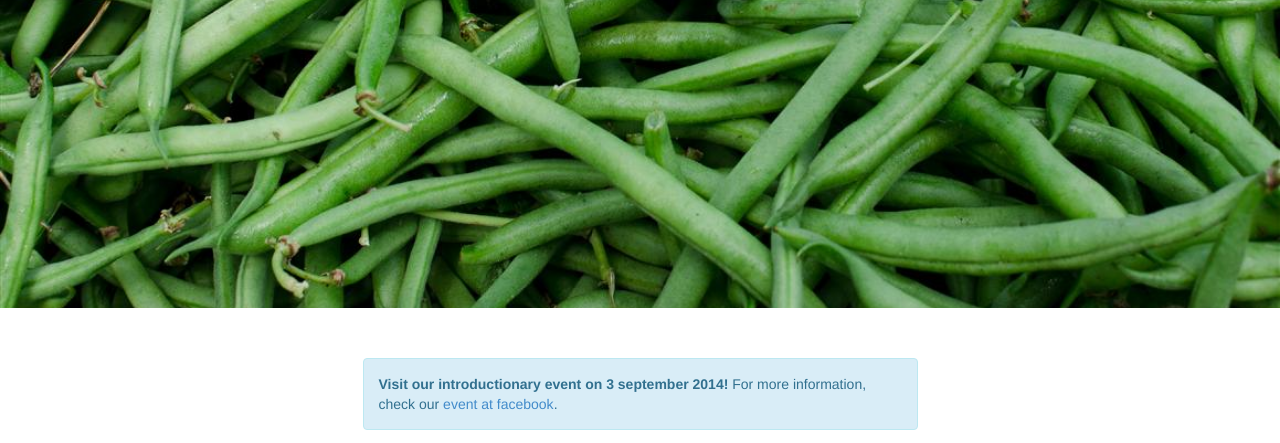
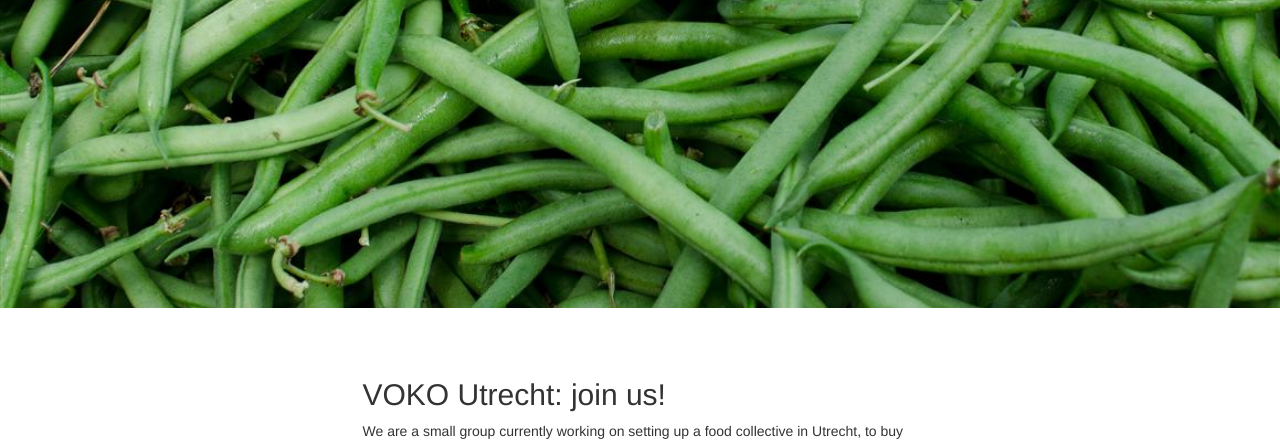
Before and after one commit to rikva/voko-site, a plain HTML site: page en/index.html in a window 1280 px wide. Shown: the part 492-935 px from the top of the page. Drawn offline with Linux system fonts and the light colour scheme; files whose address does not match are found by name.

Commit message:
english too yes yes

```diff
--- a/en/index.html
+++ b/en/index.html
@@ -34,7 +34,6 @@
         <div class="container">
             <div class="row">
                 <div class="col-md-6 col-md-offset-3 text-left">
-		    <div class="alert alert-info"><strong>Visit our introductionary event on 3 september 2014!</strong> For more information, check our <a href="https://www.facebook.com/events/923743117642856/">event at facebook</a>.</div>
                     <h2>VOKO Utrecht: join us!</h2>
 
 <p>
```
